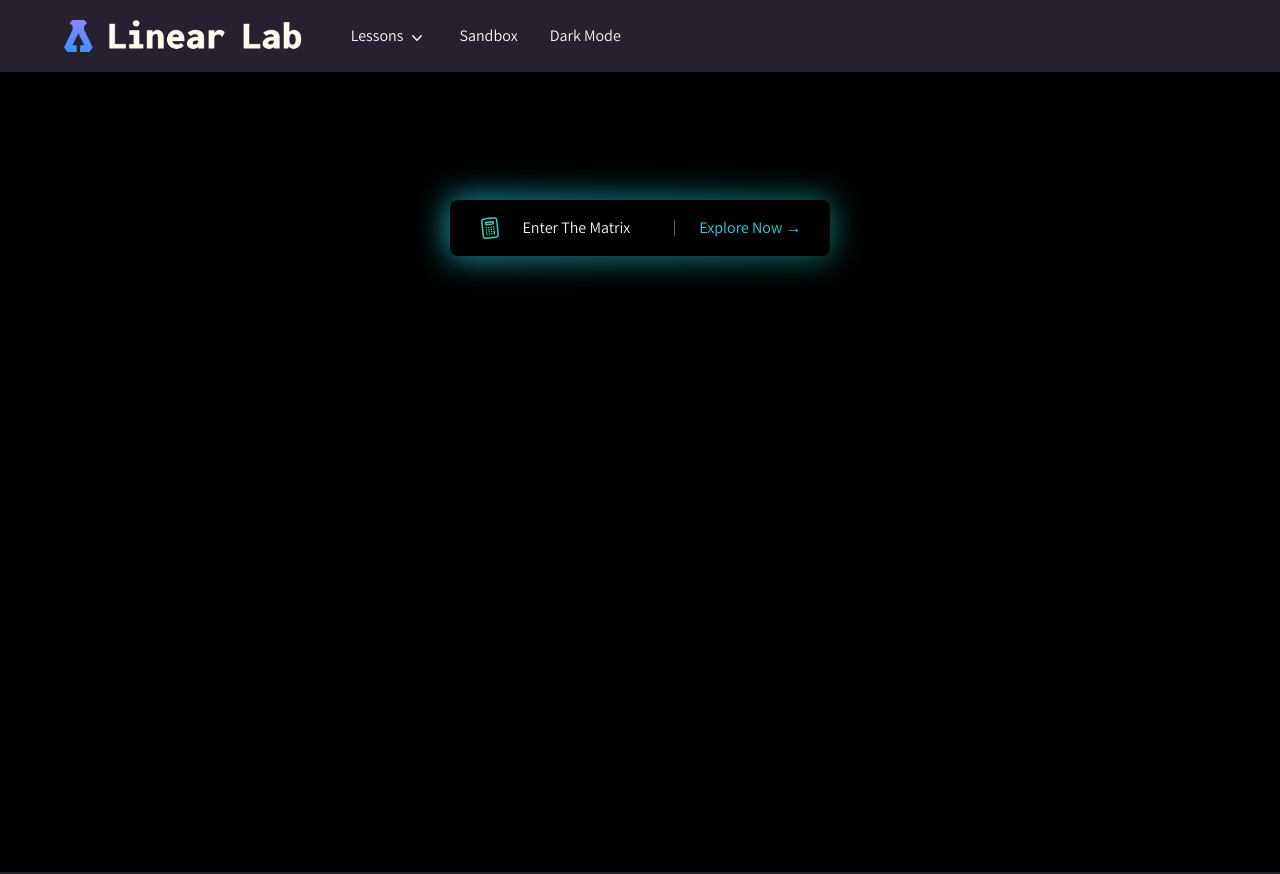
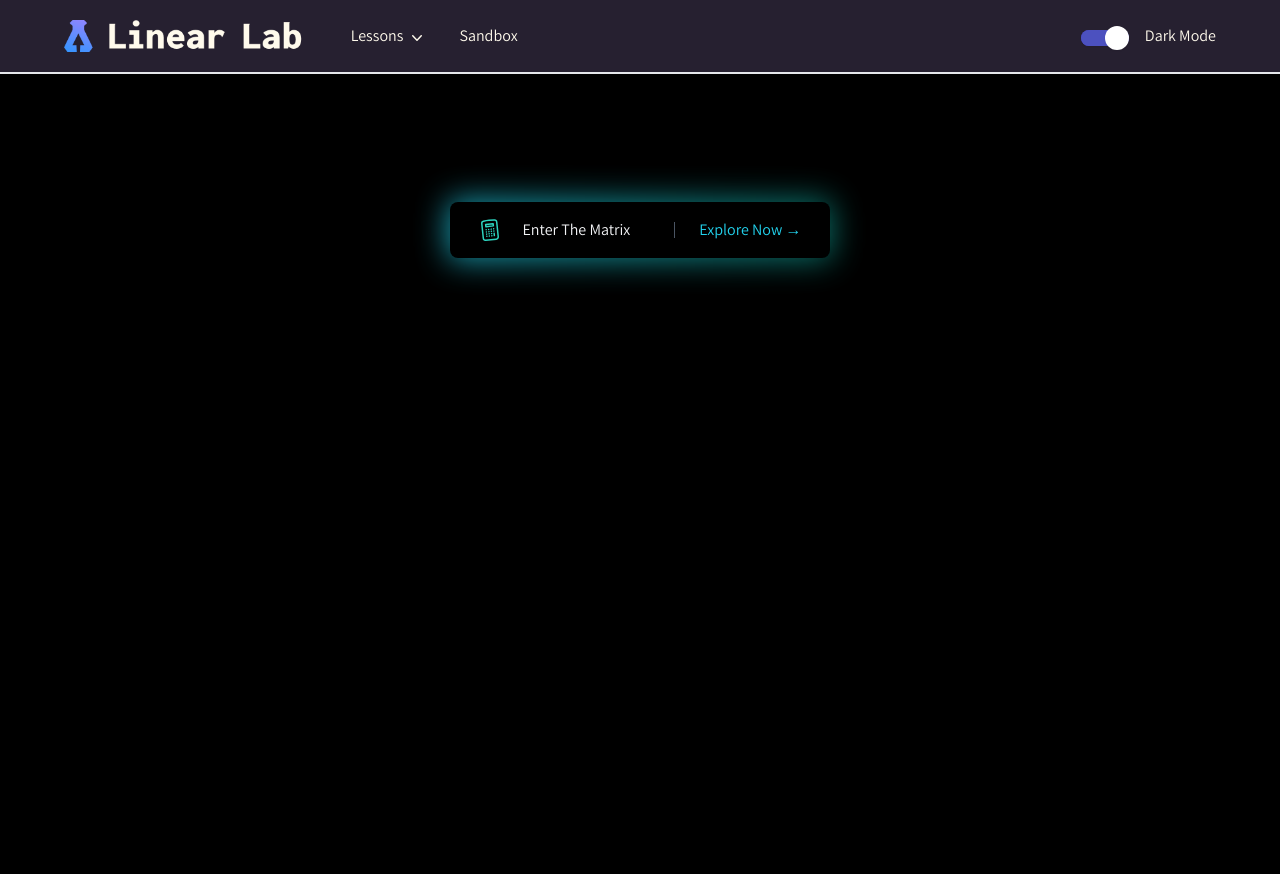
Before and after one commit to nickjg1/linear-lab, a React (Create React App) app in the folder react-app/: page / in a window 1280 px wide. Built offline with nearby package versions, Linux system fonts and the light colour scheme.

Commit message:
Dark Mode toggle button (it's finally in the right spot)

```diff
--- a/react-app/src/components/DefinitionBox.jsx
+++ b/react-app/src/components/DefinitionBox.jsx
@@ -1,26 +1,23 @@
-const DefinitionBox = (content) => {
+const DefinitionBox = ({ title, content }) => {
 	return (
-		<div className="text-offBlack flex items-center justify-center bg-offWhite rounded-lg p-1 overflow-hidden">
+		<div className="text-offBlack flex flex-col p-[1rem] lg:flex-row  bg-offWhite rounded-lg overflow-hidden my-[1rem]">
+			<div className="flex items-center justify-center mx-[2rem]">
 				<svg
 					xmlns="http://www.w3.org/2000/svg"
-				fill="none"
 					viewBox="0 0 24 24"
-				stroke-width="1.5"
-				stroke="currentColor"
+					fill="currentColor"
 					class="w-6 h-6"
 				>
 					<path
-					stroke-linecap="round"
-					stroke-linejoin="round"
-					d="M11.25 11.25l.041-.02a.75.75 0 011.063.852l-.708 2.836a.75.75 0 001.063.853l.041-.021M21 12a9 9 0 11-18 0 9 9 0 0118 0zm-9-3.75h.008v.008H12V8.25z"
+						fill-rule="evenodd"
+						d="M2.25 12c0-5.385 4.365-9.75 9.75-9.75s9.75 4.365 9.75 9.75-4.365 9.75-9.75 9.75S2.25 17.385 2.25 12zm8.706-1.442c1.146-.573 2.437.463 2.126 1.706l-.709 2.836.042-.02a.75.75 0 01.67 1.34l-.04.022c-1.147.573-2.438-.463-2.127-1.706l.71-2.836-.042.02a.75.75 0 11-.671-1.34l.041-.022zM12 9a.75.75 0 100-1.5.75.75 0 000 1.5z"
+						clip-rule="evenodd"
 					/>
 				</svg>
 
-			<p className="font-bold p-1">Definition</p>
-			<p className="">
-				fasdhjfksdajflkajsdl
-				;fkjasdlfjasdl;fj;alskdjflasdjfsakdj;fljasdlfkjasdlkfjdjslfkasjdf
-			</p>
+				<p className="font-bold pl-[0.5rem]">{title} </p>
+			</div>
+			<p>{content}</p>
 		</div>
 	);
 };
--- a/react-app/src/components/LessonPage.jsx
+++ b/react-app/src/components/LessonPage.jsx
@@ -3,11 +3,16 @@ import DefinitionBox from './DefinitionBox';
 
 const LessonPage = () => {
 	return (
-		<div className="mx-[4rem]">
-			<div className="">
-				<h1>Vectors</h1>
-			</div>
-			<DefinitionBox />
+		<div className="w-[90%] lg:w-2/3 mx-auto">
+			<h1>Vectors</h1>
+			<DefinitionBox
+				title="Definition"
+				content="Don't forget that our calculus test is today!"
+			/>
+			<DefinitionBox
+				title="Example"
+				content="Don't forget that our calculus test is today!"
+			/>
 		</div>
 	);
 };
--- a/react-app/src/components/Navbar.jsx
+++ b/react-app/src/components/Navbar.jsx
@@ -10,8 +10,7 @@ const Navbar = () => {
 	};
 
 	return (
-		<header className="lg:px-16 px-4 bg-offBlack flex flex-wrap lg:justify-start items-center lg:py-2 py-4">
-			<div className="flex-1 lg:flex-none">
+		<header className="lg:px-16 px-4 bg-offBlack flex flex-wrap justify-between lg:justify-start items-center lg:py-2 py-4 border-b-2 ">
 			<img
 				onClick={() => {
 					navigate('/');
@@ -21,7 +20,7 @@ const Navbar = () => {
 				src={process.env.PUBLIC_URL + '/flogo.png'}
 				alt="logo"
 			/>
-			</div>
+
 			<label for="menu-toggle" className="cursor-pointer lg:hidden block">
 				<svg
 					xmlns="http://www.w3.org/2000/svg"
@@ -68,9 +67,42 @@ const Navbar = () => {
 						>
 							Lessons
 						</li>
-						<li className="navLi">Dark Mode</li>
 					</ul>
 				</nav>
+			</div>
+			<div className="hidden lg:flex lg:ml-auto">
+				<ul>
+					<li className="hidden  lg:flex lg:items-center lg:">
+						<div className="  mt-1 ">
+							<div className="cursor-pointer  rounded-full bg-indigo-700 relative shadow-sm">
+								<input
+									defaultChecked
+									type="checkbox"
+									name="toggle"
+									id="toggle2"
+									className="focus:outline-none checkbox w-6 h-6 rounded-full bg-white absolute shadow-sm appearance-none cursor-pointer border border-transparent top-0 bottom-0 m-auto"
+								/>
+								<label
+									htmlFor="toggle2"
+									className="toggle-label dark:bg-gray-700 block w-12 h-4 overflow-hidden rounded-full bg-gray-300 cursor-pointer"
+								/>
+							</div>
+
+							<style>
+								{`.checkbox:checked {
+								/* Apply class right-0*/
+								right: 0;
+								}
+								.checkbox:checked + .toggle-label {
+
+
+								background-color: #4c51bf;
+								}`}
+							</style>
+						</div>
+						<li className="ml-[1rem]">Dark Mode</li>
+					</li>
+				</ul>
 			</div>
 		</header>
 	);
```
Lines whose indentation alone changed are shown as unchanged.
